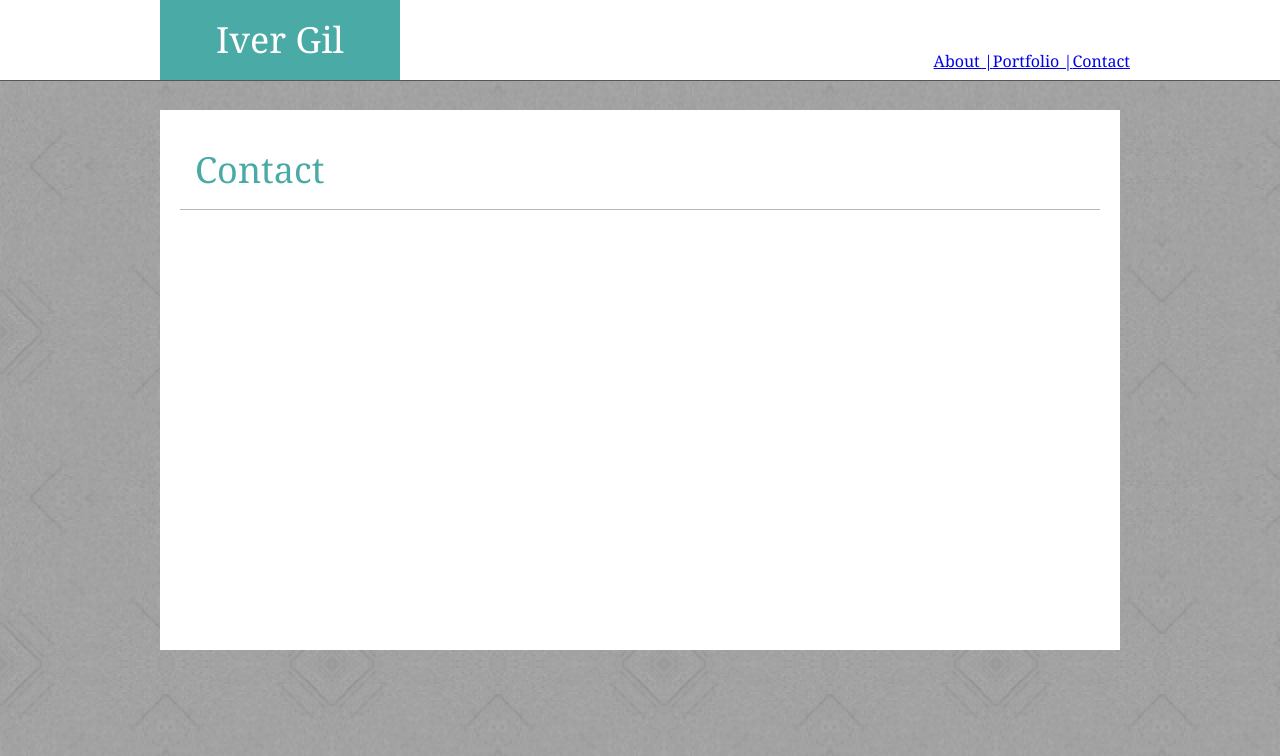
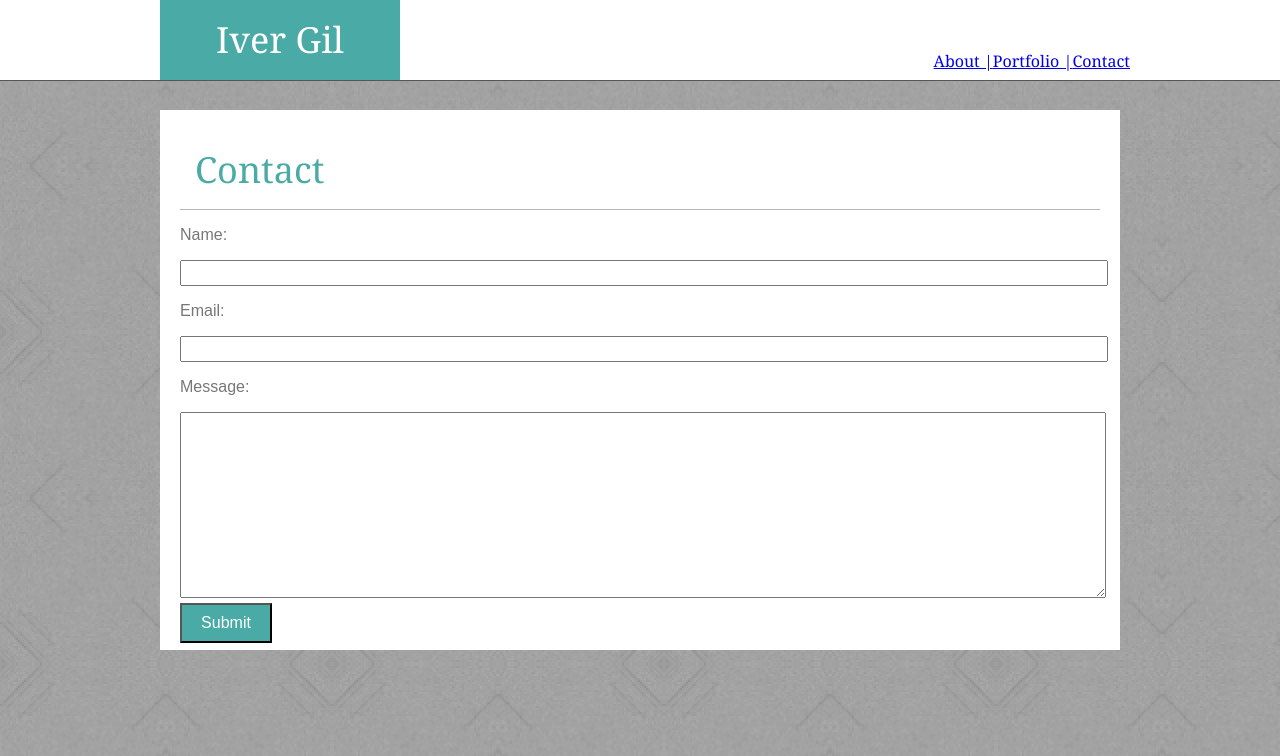
Before and after one commit to ivergil/Basic-Portfolio, a plain HTML site: page contact.html in a window 1280 px wide. Drawn offline with Linux system fonts and the light colour scheme.

Commit message:
Final Version

```diff
--- a/assets/css/style.css
+++ b/assets/css/style.css
@@ -1,6 +1,8 @@
+
 body {
     display: block;
-    margin: auto;
+    height: 100%;
+    margin: 0;
     background-image: url('../images/mirrored_squares_@2X.png');
 }
 .top {
@@ -25,6 +27,7 @@ body {
     color: #fff;
 }
 .box {
+    overflow: auto;
     background: #fff;
     padding: 20px;
     margin-top: 30px;
@@ -44,8 +47,10 @@ body {
 p {
     font-family: Arial, Helvetica, sans-serif;
     color: #777777;
+    text-align: justify;
+}
+.sline {
     line-height: 40px;
-    text-align: justify;
 }
 .clearing {
     clear: both;
@@ -59,3 +64,21 @@ p {
 a {
     float: right;
 }
+a:hover {
+    font-style: italic;
+}
+#text {
+    width: 100%;
+    height: 20px;
+}
+#msg {
+
+    width: 100%
+}
+.btn {
+    background-color: #4aaaa5;
+    width: 10%;
+    height: 40px;
+    color: #fff;
+    font-size: 16px;
+}
--- a/contact.html
+++ b/contact.html
@@ -25,10 +25,21 @@
                     <header class="title">
                         Contact
                     </header>
+                    <div>
+                        <p>Name:</p>
+                        <input id="text" type="text">
+                        <p>Email:</p>
+                        <input id="text" type="email">
+                        <p>Message:</p>
+                        <textarea id="msg" cols="30" rows="12"></textarea>
+                        <button class="btn">Submit</button>
+                    </div>
+
 
 
                 </section>
             </div>
         </div>
+
     </body>
 </html>
```
Also changed, not shown: index.html (+2 -2 lines), portfolio.html (+8 -1 lines), assets/images/abstract3.jpg (added), assets/images/city1.jpg (added), assets/images/city3.jpg (added), assets/images/nightlife8.jpg (added), assets/images/technics1.jpg (added), assets/images/technics4.jpg (added).
